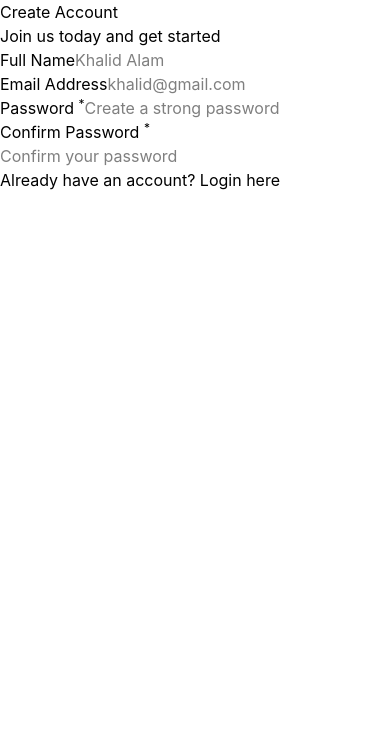
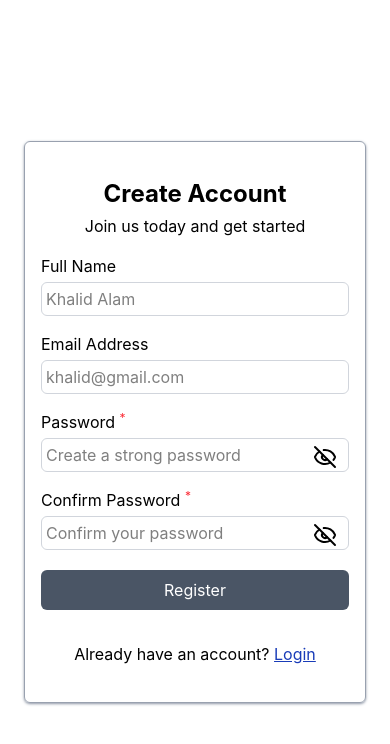
Before and after one commit to alammd0/smart_auth_system, a React (Vite) app: page / in a window 390 px wide. Shown: the top 744 px of the page. Built offline with nearby package versions, Linux system fonts and the light colour scheme.

Commit message:
add styling except responsive styling

```diff
--- a/src/components/Authform.jsx
+++ b/src/components/Authform.jsx
@@ -1,3 +1,4 @@
+import { Eye, EyeOff } from "lucide-react";
 import { useState } from "react";
 import { Link, Outlet, useLocation } from "react-router-dom";
 
@@ -14,6 +15,8 @@ export default function Authform() {
     });
 
     const [errors, setErrors] = useState({});
+    const [showPassword, setShowPassword] = useState(false);
+    const [showConfirmPassword, setShowConfirmPassword] = useState(false);
 
     const handleChange = (event) => {
         const { name, value } = event.target;
@@ -24,104 +27,139 @@ export default function Authform() {
     }
 
     return (
-        <div>
-            <div>
+        <div className="h-screen w-full max-w-md mx-auto p-6 flex flex-col justify-center">
+            <div className="border space-y-8 px-4 py-9 rounded-md border-gray-400 shadow-sm shadow-gray-400">
                 {/* this is Above part of the form */}
-                <div>
+                <div className="space-y-4">
                     {/* this top section is for login and signup */}
-
                         {
                             !isLogin ?
-                                    <div>
-                                        <h1>Create Account</h1>
-                                        <p>Join us today and get started</p>
+                                    <div className="space-y-1 flex items-center justify-center flex-col">
+                                        <h1 className="text-2xl font-bold text-foreground">Create Account</h1>
+                                        <p className="text-md text-muted-foreground">Join us today and get started</p>
                                     </div>
                                 :
-                                    <div>
-                                        <h1>Welcome Back</h1>
-                                        <p>Sign in to your account to continue</p>
+                                    <div className="space-y-1 flex items-center justify-center flex-col">
+                                        <h1 className="text-2xl font-bold text-foreground">Welcome Back</h1>
+                                        <p className="text-md text-muted-foreground">Sign in to your account to continue</p>
                                     </div>
                         }
 
+                    {/* this section is for Signup and login fields */}
+                    <form className="space-y-4">
 
-                    {/* this section is for Signup and login fields */}
-                    <form>
-                        <div>
                             {
                                 !isLogin && <>
                                     {/* Full Name */}
-                                    <div>
-                                        <label htmlFor="name">Full Name</label>
+                                    <div className="flex flex-col gap-1">
+                                        <label className="text-foreground" htmlFor="name">Full Name</label>
                                         <input
                                             id="name"
                                             type="text"
                                             placeholder="Khalid Alam"
+                                            name="name"
                                             value={formData.name}
                                             onChange={handleChange}
+                                            className="w-full border p-1 rounded-md border-gray-300 hover:shadow-sm hover:outline-1"
                                         />
                                     </div>
                                 </>
                             }
 
                             {/* Email */}
-                            <div>
-                                <label htmlFor="email">Email Address</label>
+                            <div className="flex flex-col gap-1">
+                                <label className="text-foreground" htmlFor="email">Email Address</label>
                                 <input
                                     id="email"
                                     type="email"
+                                    name="email"
                                     placeholder="khalid@gmail.com"
                                     value={formData.email}
                                     onChange={handleChange}
+                                    className="w-full border p-1 rounded-md border-gray-300 hover:shadow-sm hover:outline-1"
                                  />
                             </div>
 
                             {/* Password */}
-                            <div>
-                                <label htmlFor="password">Password <sup>*</sup></label>
+                            <div className="flex flex-col gap-1 relative">
+                                <label className="text-foreground" htmlFor="password">Password <sup className="text-red-500">*</sup></label>
                                 <input
                                     id="password"
-                                    type="password"
+                                    type={showPassword ? "text" : "password"}
                                     placeholder="Create a strong password"
+                                    name="password"
                                     value={formData.password}
                                     onChange={handleChange}
+                                    className="w-full border p-1 rounded-md border-gray-300 hover:shadow-sm hover:outline-1"
                                 />
+
+                                <button type="button"
+                                    onClick={() => setShowPassword(!showPassword)}
+                                    className="absolute right-3 top-3/4 -translate-y-1/2 text-muted-foreground hover:text-foreground">
+                                    {
+                                        !showPassword ?
+                                            <EyeOff />
+                                        :
+                                            <Eye />
+                                    }
+                                </button>
                             </div>
 
                             {/* confirm Password */}
                             {
                                 !isLogin && <>
-                                    <div>
-                                        <label htmlFor="confirmPassword">Confirm Password <sup>*</sup></label>
+                                    <div className="flex flex-col gap-1 relative">
+                                        <label className="text-foreground" htmlFor="confirmPassword">Confirm Password <sup className="text-red-500">*</sup></label>
                                         <input
                                             id="confirmPassword"
-                                            type="password"
+                                            type={showConfirmPassword ? "text" : "password"}
+                                            name="confirmPassword"
                                             placeholder="Confirm your password"
                                             value={formData.confirmPassword}
                                             onChange={handleChange}
+                                            className="w-full border p-1 rounded-md border-gray-300 hover:shadow-sm hover:outline-1"
                                         />
+
+                                        <button type="button"
+                                            onClick={() => setShowConfirmPassword(!showConfirmPassword)}
+                                            className="absolute right-3 top-3/4 -translate-y-1/2 text-muted-foreground hover:text-foreground">
+                                            {
+                                                !showConfirmPassword ?
+                                                    <EyeOff />
+                                                :
+                                                    <Eye />
+                                            }
+                                        </button>
                                     </div>
                                 </>
                             }
 
+                        {/* Here add Buttons for Signup and Login */}
+                        <div className="mt-5">
+                            {
+                                !isLogin ? <>
+                                    <button className="w-full bg-gray-600 p-2 rounded-md text-white hover:bg-gray-800">Register</button>
+                                </> :
+                                <>
+                                    <button className="w-full bg-gray-600 p-2 rounded-md text-white hover:bg-gray-800">Login</button>
+                                </>
+                            }
                         </div>
-
-                        {/* Here add Buttons for Signup and Login */}
-                        <div></div>
                     </form>
                 </div>
 
                 {/* Switch between the two components based on the pathname */}
-                <div>
+                <div className="flex flex-col items-center">
                     {
                         !isLogin ?
-                            <p>
+                            <p className="text-md">
                                 Already have an account?{' '}
-                                <Link to="/login">Login here</Link>
+                                <Link className="text-blue-800 underline" to="/login">Login</Link>
                             </p>
                                 :
-                            <p>
+                            <p className="text-md">
                                 Don't have an account?{' '}
-                                <Link to="/">Signup here</Link>
+                                <Link className="text-blue-800 underline" to="/">Create Account</Link>
                             </p>
                     }
                 </div>
```
